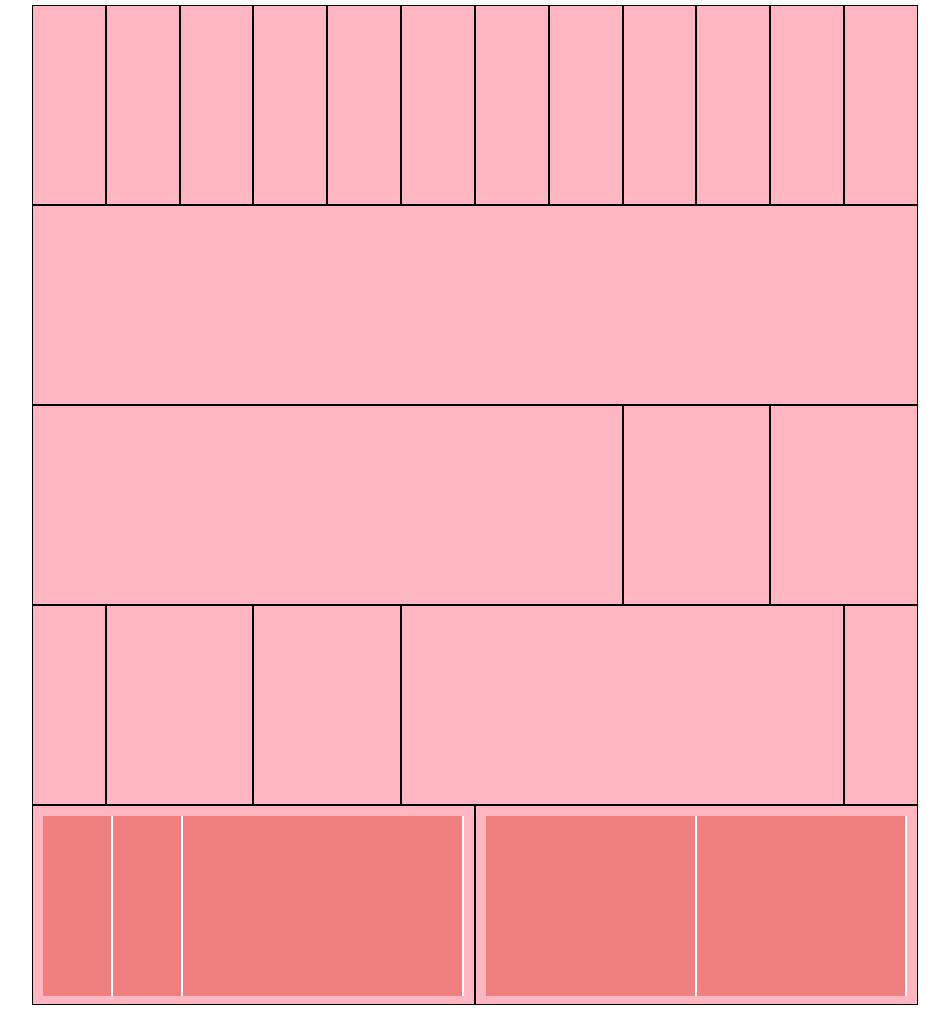
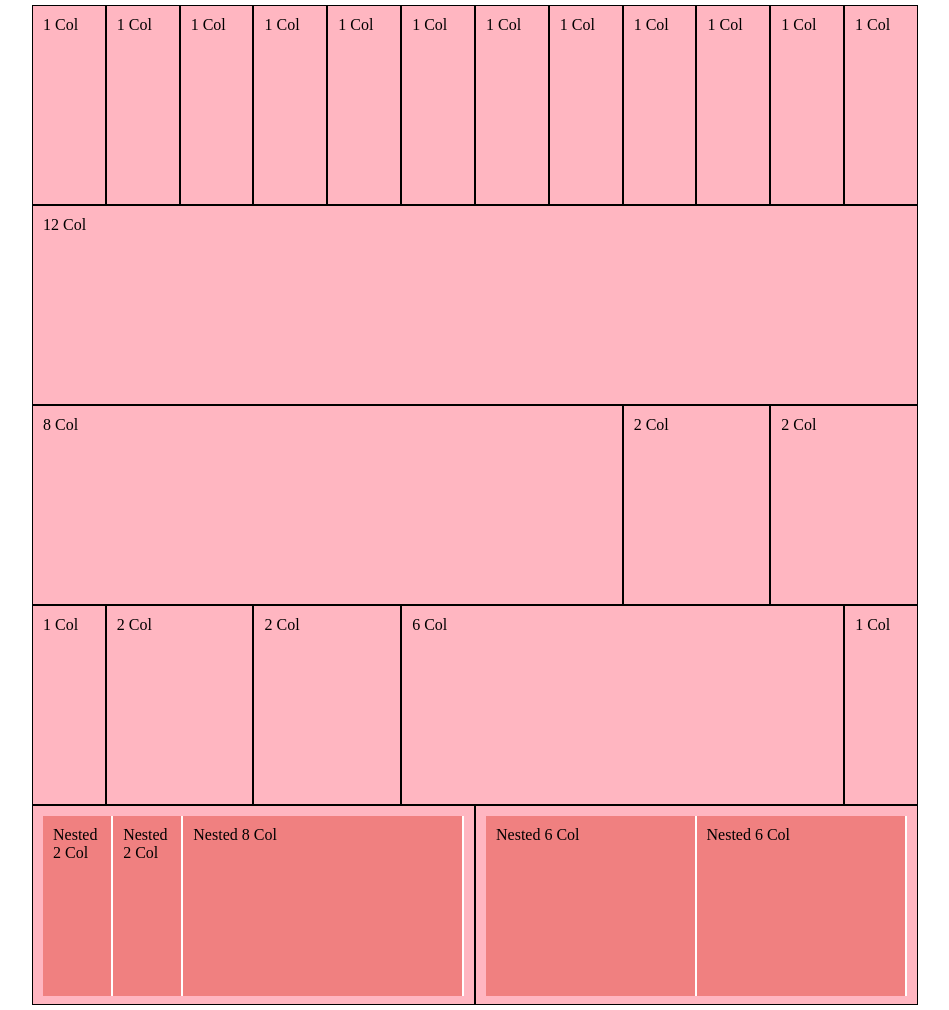
Before and after one commit to edoardoascanio/html-css-12bool, a plain HTML site: page index.html in a window 1280 px wide. Shown: the whole page, without its empty margins (165-1114 px from the left). Drawn offline with Linux system fonts and the light colour scheme.

Commit message:
add text

```diff
--- a/index.html
+++ b/index.html
@@ -15,47 +15,47 @@
     <div class="container">
 
         <div class="row">
-            <div class="col-1"></div>
-            <div class="col-1"></div>
-            <div class="col-1"></div>
-            <div class="col-1"></div>
-            <div class="col-1"></div>
-            <div class="col-1"></div>
-            <div class="col-1"></div>
-            <div class="col-1"></div>
-            <div class="col-1"></div>
-            <div class="col-1"></div>
-            <div class="col-1"></div>
-            <div class="col-1"></div>
+            <div class="col-1"> <p>1 Col</p> </div>
+            <div class="col-1"> <p>1 Col</p> </div>
+            <div class="col-1"> <p>1 Col</p> </div>
+            <div class="col-1"> <p>1 Col</p> </div>
+            <div class="col-1"> <p>1 Col</p> </div>
+            <div class="col-1"> <p>1 Col</p> </div>
+            <div class="col-1"> <p>1 Col</p> </div>
+            <div class="col-1"> <p>1 Col</p> </div>
+            <div class="col-1"> <p>1 Col</p> </div>
+            <div class="col-1"> <p>1 Col</p> </div>
+            <div class="col-1"> <p>1 Col</p> </div>
+            <div class="col-1"> <p>1 Col</p> </div>
         </div>
 
         <div class="row">
-            <div class="col-12"> </div>
+            <div class="col-12"> <p>12 Col</p> </div>
         </div>
 
         <div class="row">
-            <div class="col-8"></div>
-            <div class="col-2"></div>
-            <div class="col-2"></div>
+            <div class="col-8"> <p>8 Col</p> </div>
+            <div class="col-2"> <p>2 Col</p> </div>
+            <div class="col-2"> <p>2 Col</p> </div>
         </div>
 
         <div class="row">
-            <div class="col-1"></div>
-            <div class="col-2"></div>
-            <div class="col-2"></div>
-            <div class="col-6"></div>
-            <div class="col-1"></div>
+            <div class="col-1"> <p>1 Col</p> </div>
+            <div class="col-2"> <p>2 Col</p> </div>
+            <div class="col-2"> <p>2 Col</p> </div>
+            <div class="col-6"> <p>6 Col</p> </div>
+            <div class="col-1"> <p>1 Col</p> </div>
         </div>
 
         <div class="row">
             <div class="col-6">
-                <div id="nested" class="col-2"></div>
-                <div id="nested" class="col-2"></div>
-                <div id="nested" class="col-8"></div>
+                <div id="nested" class="col-2"> <p>Nested 2 Col</p> </div>
+                <div id="nested" class="col-2"> <p>Nested 2 Col</p> </div>
+                <div id="nested" class="col-8"> <p>Nested 8 Col</p> </div>
             </div>
             <div class="col-6">
-                <div id="nested" class="col-6"></div>
-                <div id="nested" class="col-6"></div>
+                <div id="nested" class="col-6"><p>Nested 6 Col</p> </div>
+                <div id="nested" class="col-6"><p>Nested 6 Col</p> </div>
             </div>
         </div>
 
```
